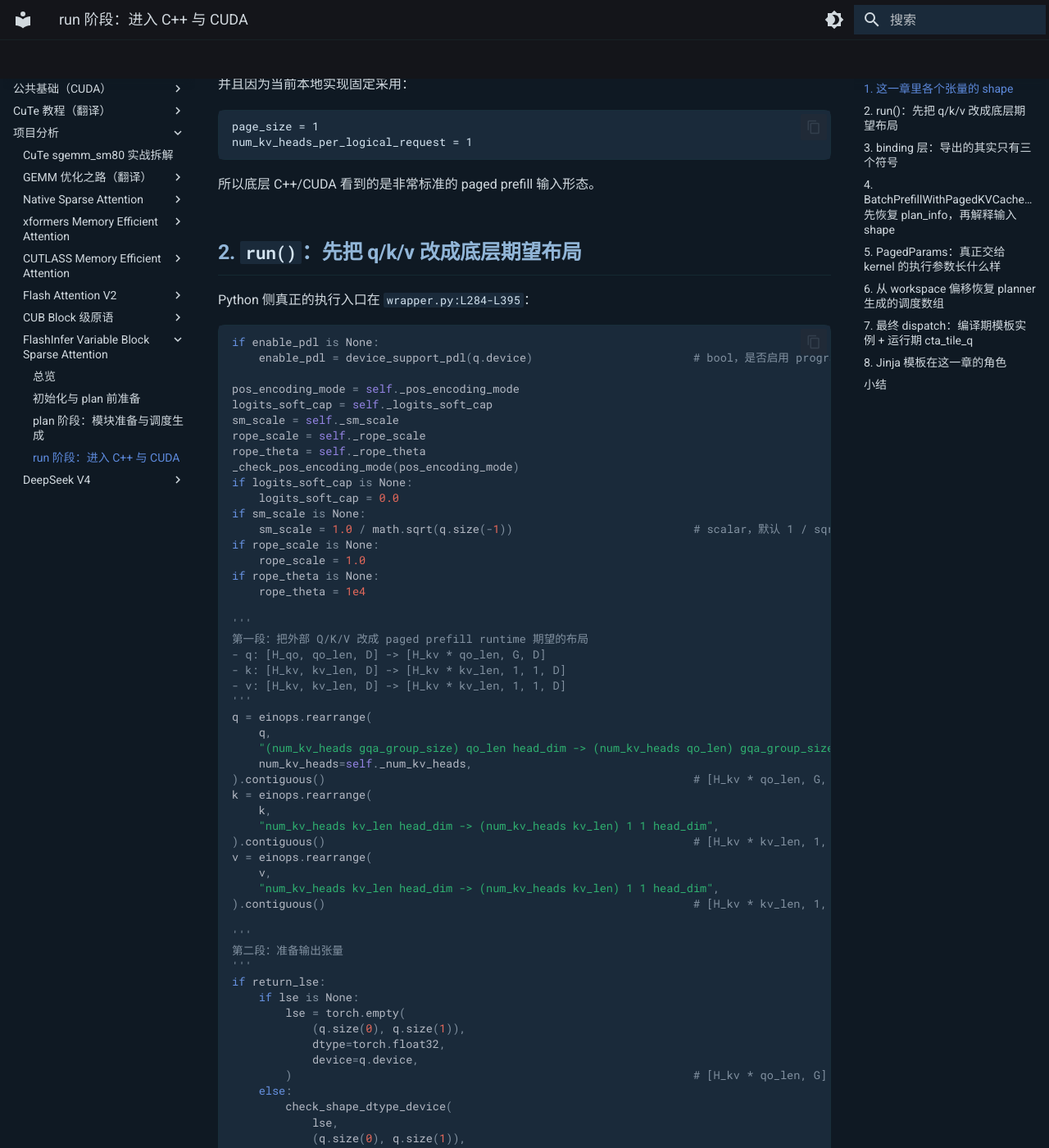
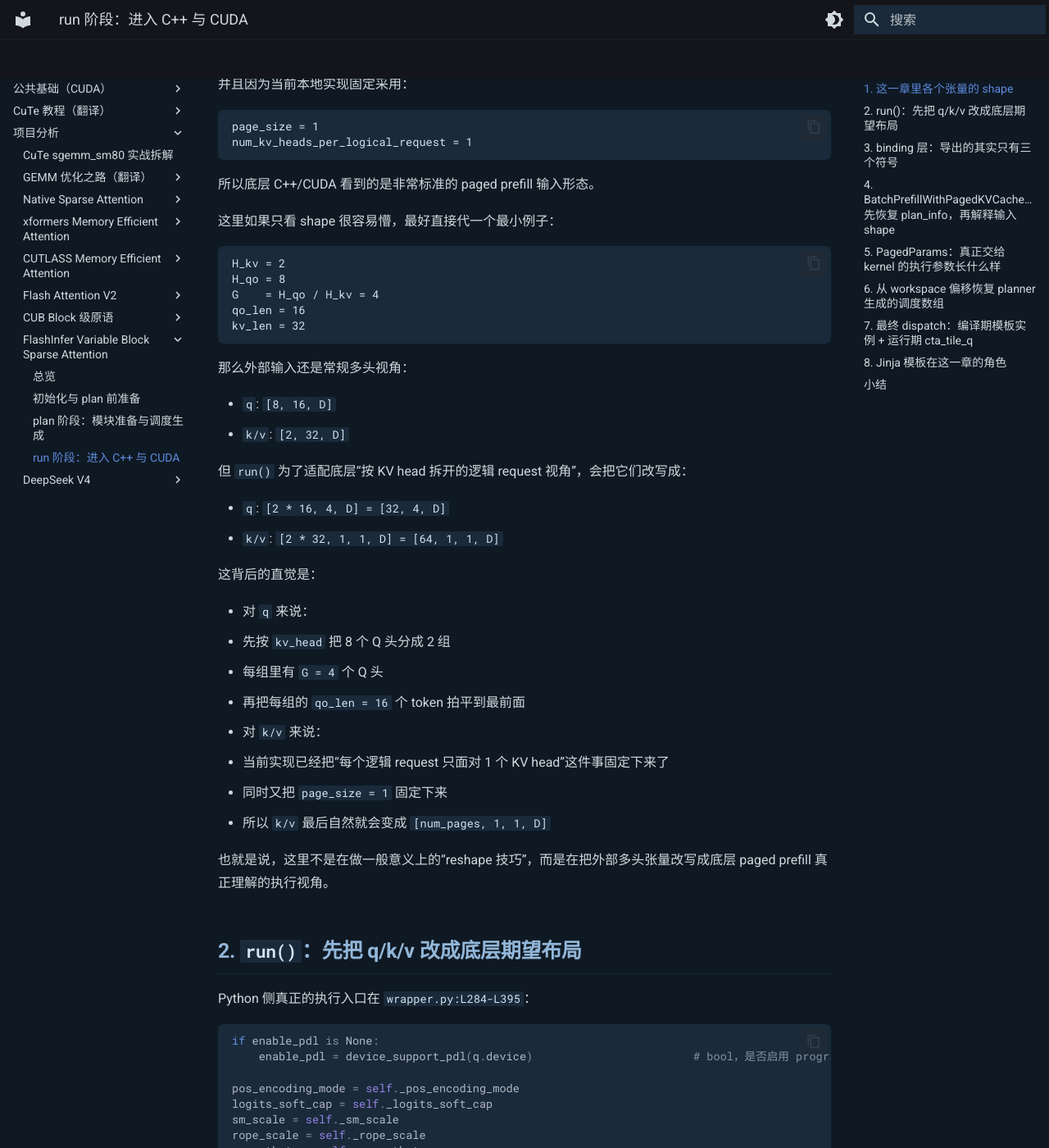
Before and after one commit to YouHuang67/paper-code-notes, an MkDocs documentation site: the page built from docs/code_analysis/flashinfer_variable_block_sparse/03_cpp_binding_and_kernel.md, in a window 1280 px wide and 1400 px high, scrolled down 1379 px. Shown: the whole window at 82% size. Built offline with MkDocs 1.6.1 and Material for MkDocs 9.7.7, drawn with Linux system fonts in a browser that asks for light colours; some of the changed text lies outside the part shown.

Commit message:
docs: explain run reshape semantics

````diff
--- a/docs/code_analysis/flashinfer_variable_block_sparse/03_cpp_binding_and_kernel.md
+++ b/docs/code_analysis/flashinfer_variable_block_sparse/03_cpp_binding_and_kernel.md
@@ -51,6 +51,40 @@ num_kv_heads_per_logical_request = 1
 ```
 
 所以底层 C++/CUDA 看到的是非常标准的 paged prefill 输入形态。
+
+这里如果只看 shape 很容易懵，最好直接代一个最小例子：
+
+```text
+H_kv = 2
+H_qo = 8
+G    = H_qo / H_kv = 4
+qo_len = 16
+kv_len = 32
+```
+
+那么外部输入还是常规多头视角：
+
+- `q`: `[8, 16, D]`
+- `k/v`: `[2, 32, D]`
+
+但 `run()` 为了适配底层“按 KV head 拆开的逻辑 request 视角”，会把它们改写成：
+
+- `q`: `[2 * 16, 4, D] = [32, 4, D]`
+- `k/v`: `[2 * 32, 1, 1, D] = [64, 1, 1, D]`
+
+这背后的直觉是：
+
+- 对 `q` 来说：
+  - 先按 `kv_head` 把 8 个 Q 头分成 2 组
+  - 每组里有 `G = 4` 个 Q 头
+  - 再把每组的 `qo_len = 16` 个 token 拍平到最前面
+
+- 对 `k/v` 来说：
+  - 当前实现已经把“每个逻辑 request 只面对 1 个 KV head”这件事固定下来了
+  - 同时又把 `page_size = 1` 固定下来
+  - 所以 `k/v` 最后自然就会变成 `[num_pages, 1, 1, D]`
+
+也就是说，这里不是在做一般意义上的“reshape 技巧”，而是在把外部多头张量改写成底层 paged prefill 真正理解的执行视角。
 
 ## 2. `run()`：先把 q/k/v 改成底层期望布局
 
@@ -178,6 +212,10 @@ if return_lse:
 - `run()` 本身不重新做 metadata 翻译
 - 它只负责最后一层“布局适配 + 参数透传”
 - 真正的执行已经完全交给 `paged_run`
+
+如果把这一段再压缩成一句话：
+
+> `run()` 做的不是“算 attention”，而是“把外部 Q/K/V 重新排成底层 FA2 paged prefill 约定的内存视角”。
 
 也就是说，到了这一章，variable block 语义在 Python 侧基本已经结束了。
 
````
